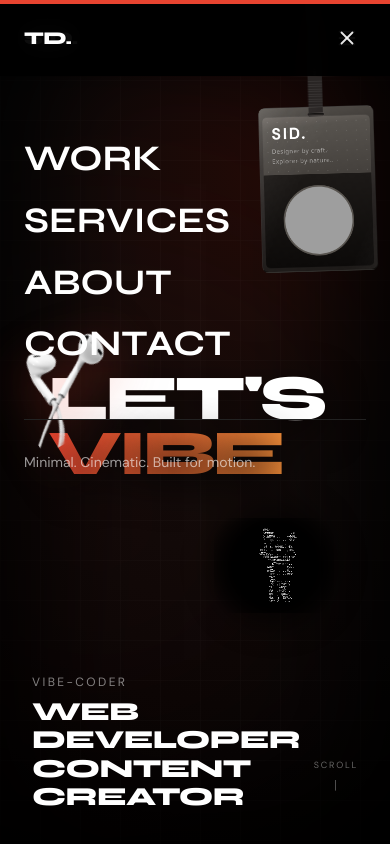
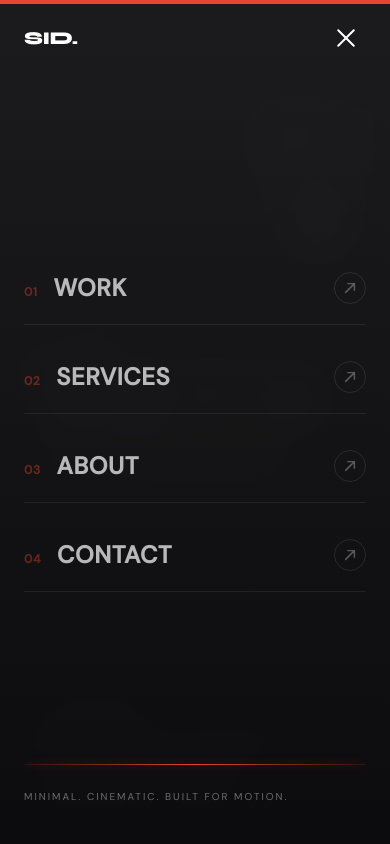
Before and after one commit to sudhanshu-SID/SID-Portfolio, a React (Vite) app: page / in a window 390 px wide. Both pictures are taken after a click on the button "Open menu". Shown: the top 844 px of the page. Built offline with nearby package versions, Linux system fonts and the light colour scheme; grey boxes are pictures that could not be loaded.

Commit message:
feat: menu button

```diff
--- a/src/components/Navbar.jsx
+++ b/src/components/Navbar.jsx
@@ -1,12 +1,12 @@
 import React, { useEffect, useMemo, useState } from 'react';
 import { AnimatePresence, motion, useScroll, useTransform } from 'framer-motion';
-import { Menu, X } from 'lucide-react';
 
 export default function Navbar() {
   const { scrollY } = useScroll();
   const navBg = useTransform(scrollY, [0, 80], ['rgba(0,0,0,0)', 'rgba(0,0,0,0.85)']);
 
   const [open, setOpen] = useState(false);
+  const [hoveredIndex, setHoveredIndex] = useState(null);
 
   const navItems = useMemo(
     () => [
@@ -27,25 +27,84 @@ export default function Navbar() {
     return () => window.removeEventListener('keydown', onKeyDown);
   }, [open]);
 
+  // Disable scrolling on body when mobile menu is open
+  useEffect(() => {
+    if (open) {
+      document.body.style.overflow = 'hidden';
+    } else {
+      document.body.style.overflow = '';
+    }
+    return () => {
+      document.body.style.overflow = '';
+    };
+  }, [open]);
+
   const scrollToId = (id) => {
     const el = document.getElementById(id);
     if (!el) return;
+    setTimeout(() => {
       el.scrollIntoView({ behavior: 'smooth', block: 'start' });
+    }, 80);
+  };
+
+  const menuVariants = {
+    hidden: { opacity: 0 },
+    show: {
+      opacity: 1,
+      transition: {
+        duration: 0.15,
+        staggerChildren: 0.05,
+        delayChildren: 0.05,
+      },
+    },
+    exit: {
+      opacity: 0,
+      transition: {
+        duration: 0.15,
+        staggerChildren: 0.03,
+        staggerDirection: -1,
+        when: 'afterChildren',
+      },
+    },
+  };
+
+  const itemVariants = {
+    hidden: { opacity: 0, y: 30 },
+    show: {
+      opacity: 1,
+      y: 0,
+      transition: {
+        type: 'spring',
+        stiffness: 260,
+        damping: 24,
+      },
+    },
+    exit: {
+      opacity: 0,
+      y: 15,
+      transition: {
+        duration: 0.2,
+      },
+    },
   };
 
   return (
+    <>
       <motion.nav
-      style={{ backgroundColor: navBg }}
-      className="fixed top-0 left-0 right-0 z-50 backdrop-blur-md border-b border-transparent"
+        style={{ backgroundColor: open ? 'transparent' : navBg }}
+        className={`fixed top-0 left-0 right-0 z-[110] border-b border-transparent transition-all duration-300 ${
+          open ? 'backdrop-blur-none' : 'backdrop-blur-md'
+        }`}
       >
         <div className="max-w-7xl mx-auto px-6 lg:px-12 h-[76px] flex items-center justify-between">
           <a
             href="#"
             onClick={(e) => {
               e.preventDefault();
+              setOpen(false);
               window.scrollTo({ top: 0, behavior: 'smooth' });
             }}
-          className="font-syne font-extrabold text-white tracking-[-0.03em] text-lg"
+            className="font-syne font-extrabold text-white tracking-[-0.03em] text-lg relative z-[120]"
             aria-label="TD Home"
           >
             SID.
@@ -67,62 +126,131 @@ export default function Navbar() {
             ))}
           </div>
 
+          {/* Animated Hamburger/Cross Menu Button */}
           <button
             type="button"
-          className="lg:hidden inline-flex items-center justify-center p-2 rounded-md text-white/90 hover:text-white transition-colors"
-          onClick={() => setOpen(true)}
-          aria-label="Open menu"
+            className="lg:hidden relative z-[120] flex flex-col items-center justify-center w-10 h-10 gap-[5px] focus:outline-none"
+            onClick={() => setOpen(!open)}
+            aria-label={open ? "Close menu" : "Open menu"}
           >
-          <Menu size={22} />
+            <motion.span
+              animate={open ? { rotate: 45, y: 7 } : { rotate: 0, y: 0 }}
+              transition={{ duration: 0.3, ease: [0.25, 0.46, 0.45, 0.94] }}
+              className="w-6 h-[2px] bg-white rounded-full block origin-center"
+            />
+            <motion.span
+              animate={open ? { opacity: 0, scale: 0.5 } : { opacity: 1, scale: 1 }}
+              transition={{ duration: 0.2, ease: [0.25, 0.46, 0.45, 0.94] }}
+              className="w-6 h-[2px] bg-white rounded-full block origin-center"
+            />
+            <motion.span
+              animate={open ? { rotate: -45, y: -7 } : { rotate: 0, y: 0 }}
+              transition={{ duration: 0.3, ease: [0.25, 0.46, 0.45, 0.94] }}
+              className="w-6 h-[2px] bg-white rounded-full block origin-center"
+            />
           </button>
         </div>
+      </motion.nav>
 
       <AnimatePresence>
         {open && (
           <motion.div
-            initial={{ x: '100%' }}
-            animate={{ x: 0 }}
-            exit={{ x: '100%' }}
-            transition={{ type: 'tween', duration: 0.35, ease: [0.25, 0.46, 0.45, 0.94] }}
-            className="fixed inset-0 z-[100] bg-[#000]/95 backdrop-blur-md"
+            variants={menuVariants}
+            initial="hidden"
+            animate="show"
+            exit="exit"
+            style={{
+              background: 'linear-gradient(180deg, rgba(28, 28, 30, 0.98) 0%, rgba(12, 12, 14, 0.99) 100%)',
+              backdropFilter: 'blur(20px)',
+              WebkitBackdropFilter: 'blur(20px)',
+            }}
+            className="fixed inset-0 z-[100] flex flex-col justify-between pt-28 pb-10 px-6 md:px-12"
           >
-            <div className="max-w-7xl mx-auto px-6 lg:px-12 h-[76px] flex items-center justify-between">
-              <div className="font-syne font-extrabold text-white tracking-[-0.03em] text-lg">TD.</div>
-              <button
-                type="button"
-                className="p-2 rounded-md text-white/90 hover:text-white transition-colors"
-                onClick={() => setOpen(false)}
-                aria-label="Close menu"
-              >
-                <X size={22} />
-              </button>
-            </div>
-
-            <div className="max-w-7xl mx-auto px-6 lg:px-12 pt-16 pb-24">
-              <div className="flex flex-col gap-6">
-                {navItems.map((item) => (
-                  <a
+            {/* List Container */}
+            <div className="flex-1 flex flex-col justify-center max-w-lg mx-auto w-full gap-4">
+              {navItems.map((item, index) => {
+                const num = String(index + 1).padStart(2, '0');
+                const isActive = hoveredIndex === index;
+                return (
+                  <motion.a
                     key={item.id}
+                    variants={itemVariants}
                     href={`#${item.id}`}
                     onClick={(e) => {
                       e.preventDefault();
                       setOpen(false);
                       scrollToId(item.id);
                     }}
-                    className="font-syne font-bold text-4xl leading-[1.05] text-white"
+                    onMouseEnter={() => setHoveredIndex(index)}
+                    onMouseLeave={() => setHoveredIndex(null)}
+                    onTouchStart={() => setHoveredIndex(index)}
+                    className="group relative block w-full border-b border-white/[0.07] py-5 overflow-hidden transition-all duration-300"
+                  >
+                    <div className="relative z-10 flex items-center justify-between w-full">
+                      {/* Left: Number + Title */}
+                      <div className="flex items-baseline gap-4">
+                        <span className="font-dm font-bold text-accent/40 text-xs tracking-wider transition-colors duration-300 group-hover:text-accent">
+                          {num}
+                        </span>
+                        <span
+                          className={`font-dm font-semibold text-2xl tracking-wide uppercase transition-all duration-300 ${
+                            isActive ? 'text-white translate-x-2' : 'text-white/70 translate-x-0'
+                          }`}
                         >
                           {item.label}
-                  </a>
-                ))}
+                        </span>
                       </div>
 
-              <div className="mt-14 border-t border-[#222] pt-8 text-sm text-white/60">
+                      {/* Right: Arrow in Circle */}
+                      <div
+                        className={`w-8 h-8 rounded-full border border-white/10 flex items-center justify-center transition-all duration-300 ${
+                          isActive ? 'border-accent/50 bg-accent/5 text-accent' : 'text-white/30'
+                        }`}
+                      >
+                        <svg
+                          className="w-3.5 h-3.5 transition-transform duration-300"
+                          style={{ transform: isActive ? 'translate(2px, -2px) scale(1.1)' : 'none' }}
+                          fill="none"
+                          viewBox="0 0 24 24"
+                          strokeWidth={2.5}
+                          stroke="currentColor"
+                        >
+                          <path strokeLinecap="round" strokeLinejoin="round" d="M4.5 19.5l15-15m0 0H8.25m11.25 0v11.25" />
+                        </svg>
+                      </div>
+                    </div>
+
+                    {/* Underline Hover glow animation */}
+                    <div
+                      className="absolute bottom-0 left-0 h-[1.5px] bg-gradient-to-r from-accent to-transparent transition-all duration-500"
+                      style={{ width: isActive ? '100%' : '0%' }}
+                    />
+
+                    {/* Hover background glow */}
+                    <div
+                      className="absolute inset-0 bg-gradient-to-r from-accent/[0.04] via-transparent to-transparent pointer-events-none transition-opacity duration-300"
+                      style={{ opacity: isActive ? 1 : 0 }}
+                    />
+                  </motion.a>
+                );
+              })}
+            </div>
+
+            {/* Glowing line & tagline at footer */}
+            <motion.div
+              variants={itemVariants}
+              className="w-full max-w-lg mx-auto mt-8 flex flex-col"
+            >
+              {/* Glowing Line */}
+              <div className="glowing-line w-full mb-6" />
+
+              <div className="text-[10px] uppercase tracking-[0.2em] text-white/40 font-dm">
                 Minimal. Cinematic. Built for motion.
               </div>
-            </div>
+            </motion.div>
           </motion.div>
         )}
       </AnimatePresence>
-    </motion.nav>
+    </>
   );
 }
--- a/src/index.css
+++ b/src/index.css
@@ -193,3 +193,33 @@ a {
 .intro-label:hover::after {
   width: 100%;
 }
+
+/* Glowing line for mobile menu footer */
+.glowing-line {
+  height: 1px;
+  background: linear-gradient(90deg, rgba(232, 68, 48, 0.1) 0%, var(--accent) 50%, rgba(232, 68, 48, 0.1) 100%);
+  position: relative;
+}
+
+.glowing-line::after {
+  content: '';
+  position: absolute;
+  inset: 0;
+  background: var(--accent);
+  filter: blur(6px);
+  opacity: 0.6;
+  animation: glowing-line-pulse 3s infinite ease-in-out;
+}
+
+@keyframes glowing-line-pulse {
+  0%, 100% {
+    opacity: 0.4;
+    filter: blur(4px);
+    transform: scaleY(1);
+  }
+  50% {
+    opacity: 0.9;
+    filter: blur(8px);
+    transform: scaleY(1.5);
+  }
+}
```
Lines whose indentation alone changed are shown as unchanged.
